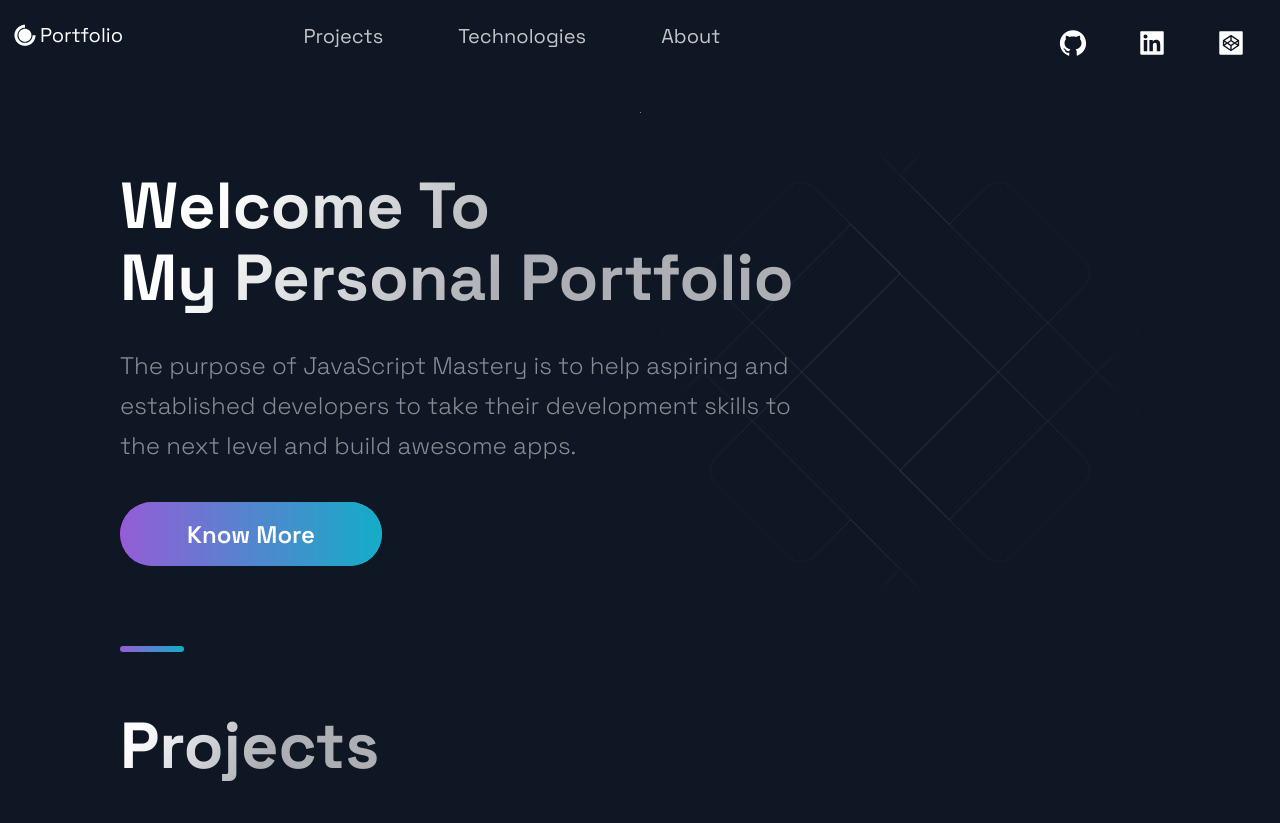
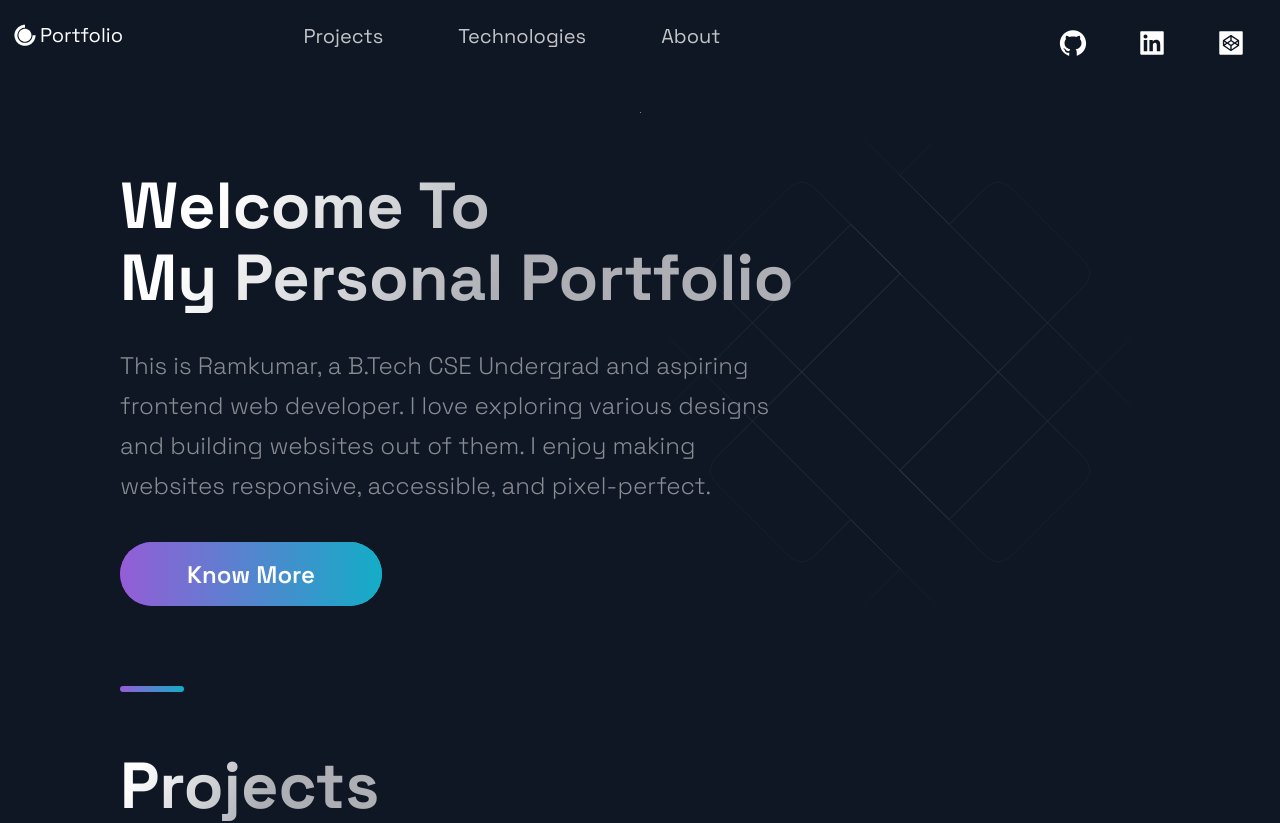
Before and after one commit to Ramkumarchowdary/Portfolio_Website, a Next.js app: page / in a window 1280 px wide. Shown: the top 823 px of the page. Built offline with nearby package versions, Linux system fonts and the light colour scheme.

Commit message:
updated-text

```diff
--- a/src/components/Hero/Hero.js
+++ b/src/components/Hero/Hero.js
@@ -13,7 +13,7 @@ const Hero = () => (
 
       </SectionTitle>
       <SectionText>
-      The purpose of JavaScript Mastery is to help aspiring and established developers to take their development skills to the next level and build awesome apps.
+      This is Ramkumar, a B.Tech CSE Undergrad and aspiring frontend web developer. I love exploring various designs and building websites out of them. I enjoy making websites responsive, accessible, and pixel-perfect.
       </SectionText>
       <Button onClick={() => window.location ='https://github.com/Ramkumarchowdary' }>Know More</Button>
     </LeftSection>
```
